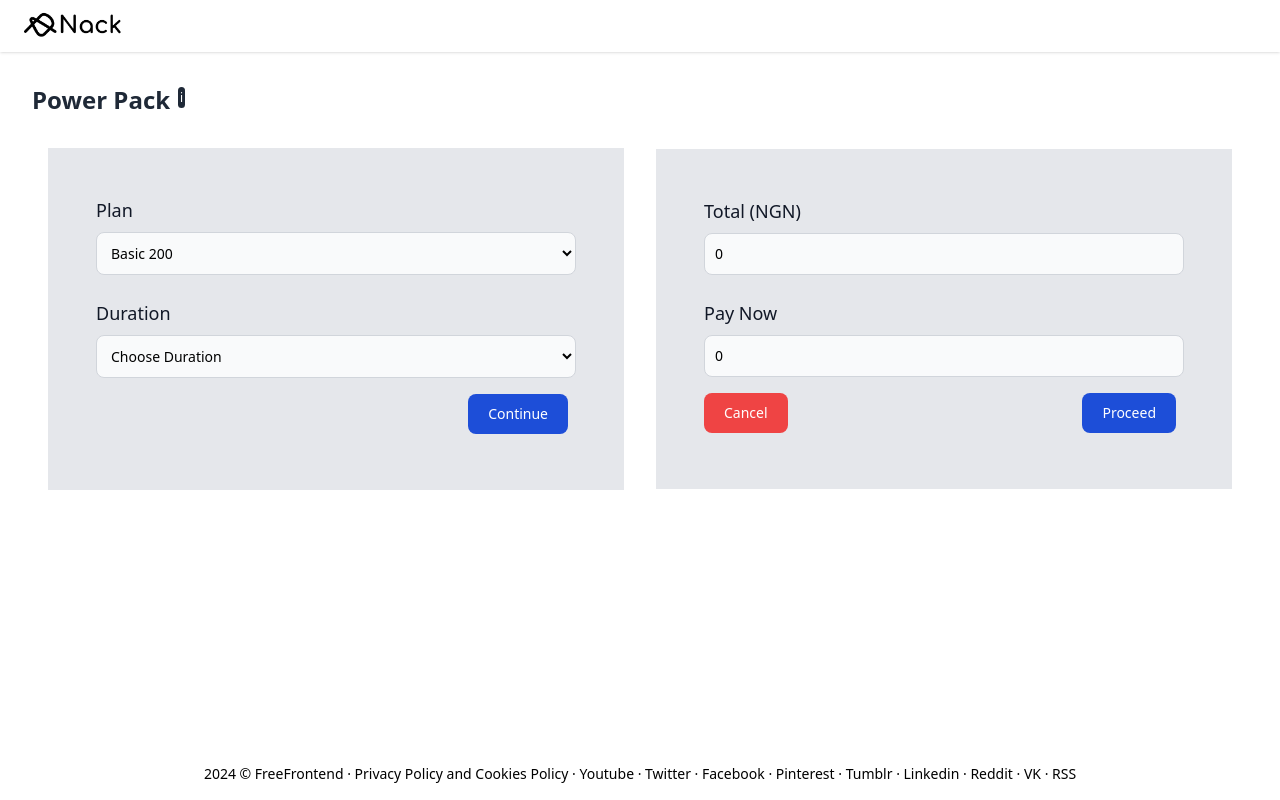
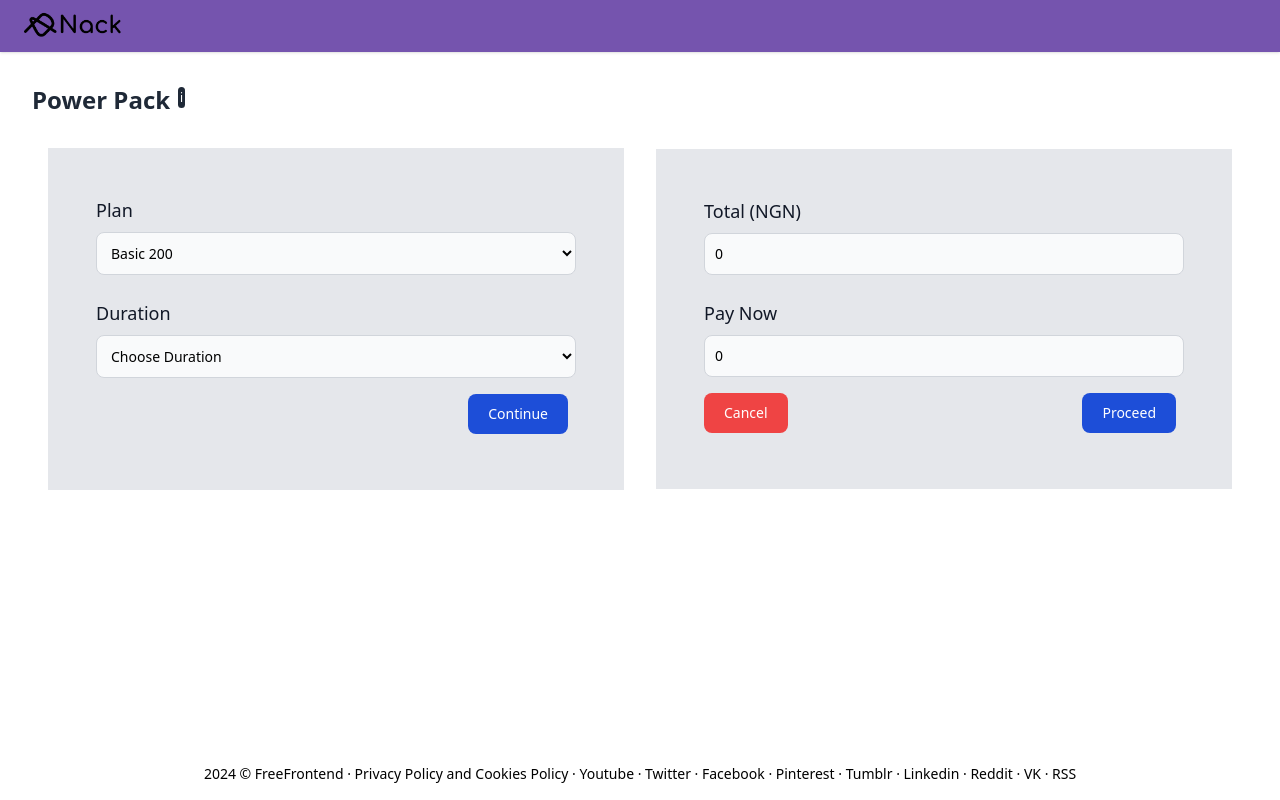
Before and after one commit to Nwachukwupgate/loverboy, a website: page pack.html in a window 1280 px wide. Drawn offline with nearby package versions, Linux system fonts and the light colour scheme.

Commit message:
changed bg color for nav

```diff
--- a/pack.html
+++ b/pack.html
@@ -9,7 +9,7 @@
 </head>
 <body>
 
-    <nav class="relative bg-white shadow dark:bg-gray-500">
+    <nav class="relative bg-[#7554ae] shadow dark:bg-[#7554ae]">
       <div class="container px-6 py-3 mx-auto md:flex">
           <div class="flex items-center justify-between">
               <a href="#">
```
Also changed, not shown: subscription.html (+1 -1 lines), verification.html (+1 -1 lines).
